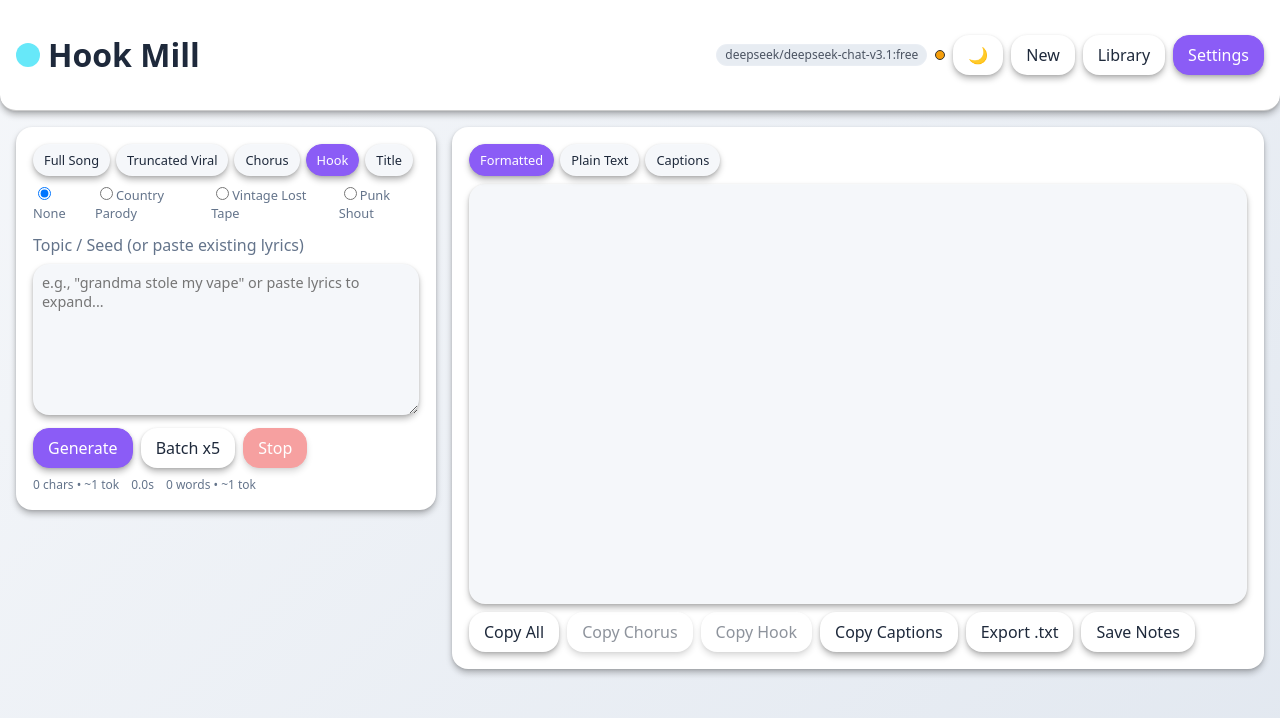
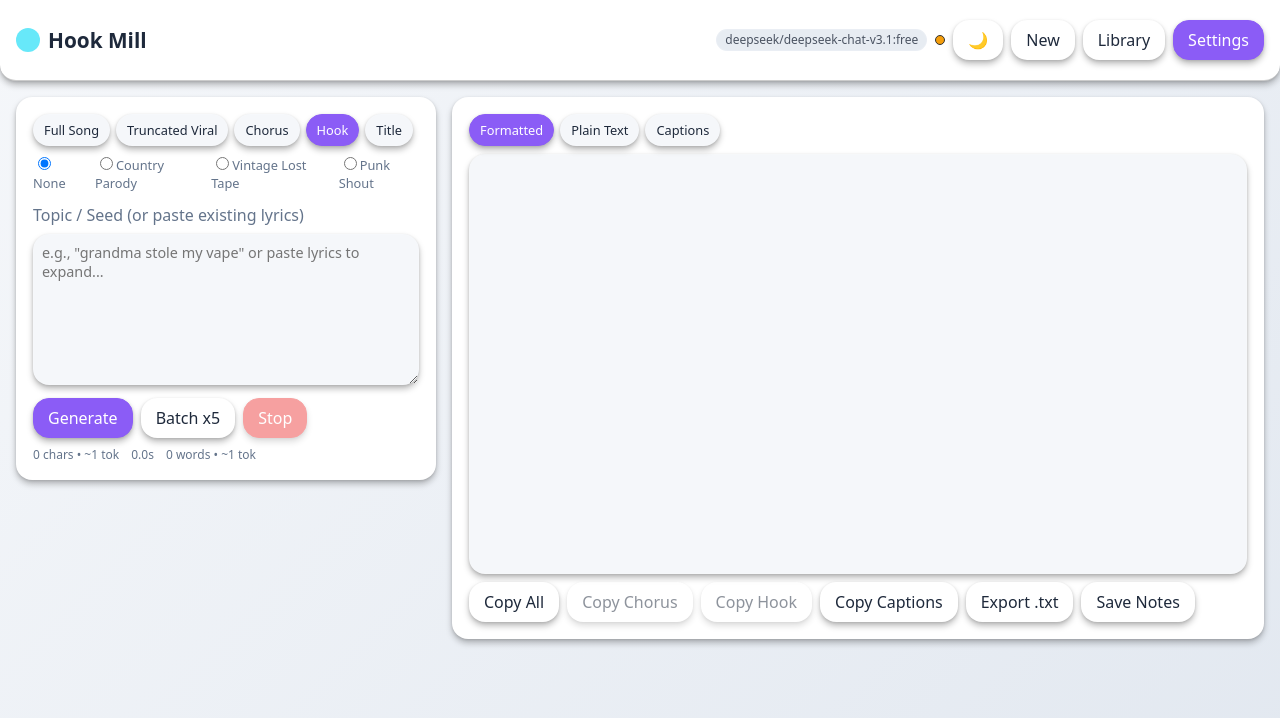
Before and after one commit to dustinbroussard/hook-mill, a plain HTML site: page index.html in a window 1280 px wide. Drawn offline with Linux system fonts and the light colour scheme.

```diff
--- a/styles.css
+++ b/styles.css
@@ -192,3 +192,14 @@
   .library-filters{flex-direction:column;align-items:stretch;}
   .settings{width:100%;}
 }
+
+h1 {
+    display: block;
+    font-size: 1.3em;
+    margin-block-start: 0.67em;
+    margin-block-end: 0.67em;
+    margin-inline-start: 0px;
+    margin-inline-end: 0px;
+    font-weight: bold;
+    unicode-bidi: isolate;
+}
```
Also changed, not shown: colors.txt (deleted), 1 other file.
